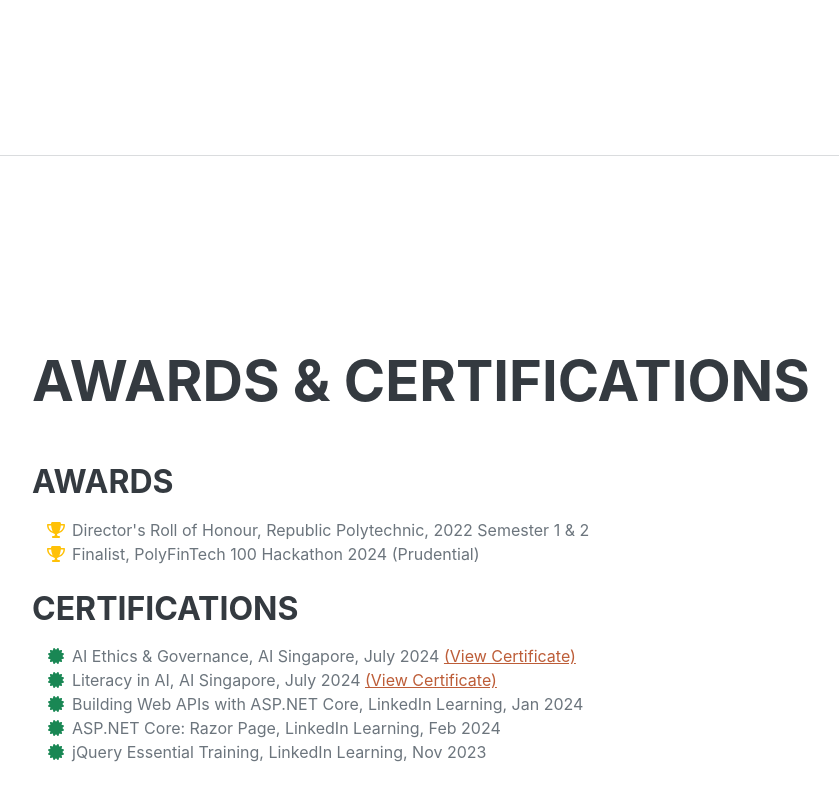
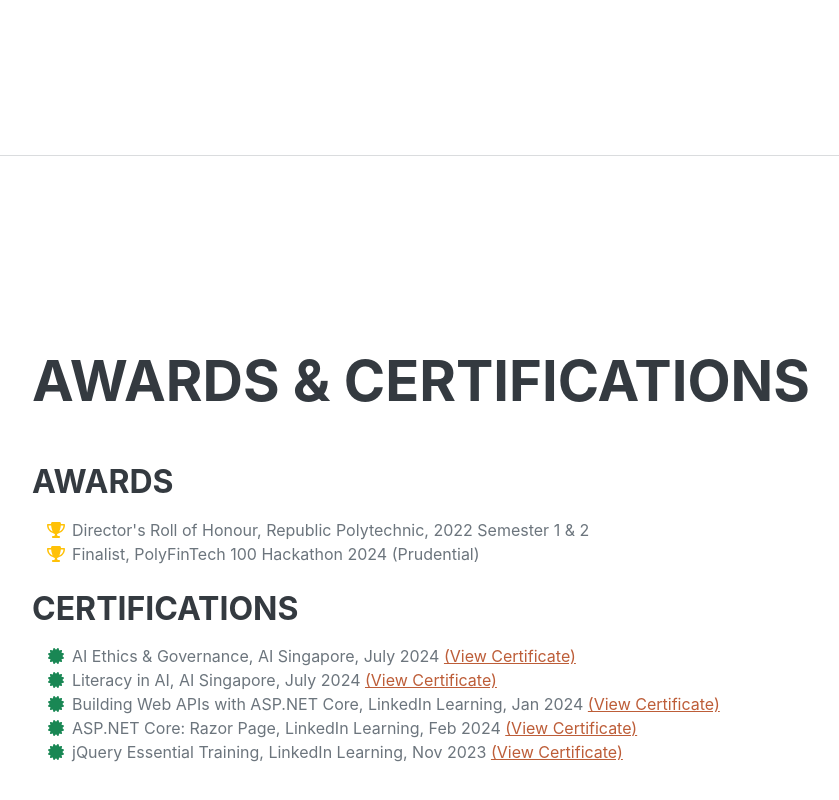
Before and after one commit to 22003249-ChitSanMaung/ChitSanMaung.github.io, a plain HTML site: page index.html in a window 1280 px wide. Shown: the part 4650-5450 px from the top of the page, without its empty margins (288-1127 px from the left). Drawn offline with nearby package versions, Linux system fonts and the light colour scheme; a web font is replaced by a local one.

Commit message:
Final result

```diff
--- a/index.html
+++ b/index.html
@@ -158,11 +158,11 @@
 
                     <h3 class="mb-3 mt-4">Certifications</h3>
                     <ul class="fa-ul mb-0">
-                        <li><span class="fa-li"><i class="fas fa-certificate text-success"></i></span>AI Ethics & Governance, AI Singapore, July 2024 <a href="LINK_TO_CERT_PDF" target="_blank">(View Certificate)</a></li>
-                        <li><span class="fa-li"><i class="fas fa-certificate text-success"></i></span>Literacy in AI, AI Singapore, July 2024 <a href="LINK_TO_CERT_PDF" target="_blank">(View Certificate)</a></li>
-                        <li><span class="fa-li"><i class="fas fa-certificate text-success"></i></span>Building Web APIs with ASP.NET Core, LinkedIn Learning, Jan 2024</li>
-                        <li><span class="fa-li"><i class="fas fa-certificate text-success"></i></span>ASP.NET Core: Razor Page, LinkedIn Learning, Feb 2024</li>
-                        <li><span class="fa-li"><i class="fas fa-certificate text-success"></i></span>jQuery Essential Training, LinkedIn Learning, Nov 2023</li>
+                        <li><span class="fa-li"><i class="fas fa-certificate text-success"></i></span>AI Ethics & Governance, AI Singapore, July 2024 <a href="assets/certificate/AIEthic.pdf" target="_blank">(View Certificate)</a></li>
+                        <li><span class="fa-li"><i class="fas fa-certificate text-success"></i></span>Literacy in AI, AI Singapore, July 2024 <a href="assets/certificate/Litreacy.pdf" target="_blank">(View Certificate)</a></li>
+                        <li><span class="fa-li"><i class="fas fa-certificate text-success"></i></span>Building Web APIs with ASP.NET Core, LinkedIn Learning, Jan 2024 <a href="assets/certificate/WebAPI.png" target="_blank">(View Certificate)</a></li>
+                        <li><span class="fa-li"><i class="fas fa-certificate text-success"></i></span>ASP.NET Core: Razor Page, LinkedIn Learning, Feb 2024 <a href="assets/certificate/RazorPage.png" target="_blank">(View Certificate)</a></li>
+                        <li><span class="fa-li"><i class="fas fa-certificate text-success"></i></span>jQuery Essential Training, LinkedIn Learning, Nov 2023 <a href="assets/certificate/jQuery.png" target="_blank">(View Certificate)</a></li>
                     </ul>
                 </div>
             </section>
```
Also changed, not shown: assets/certificate/RazorPage.png (added), assets/certificate/WebAPI.png (added), assets/certificate/jQuery.png (added), 2 other files.
